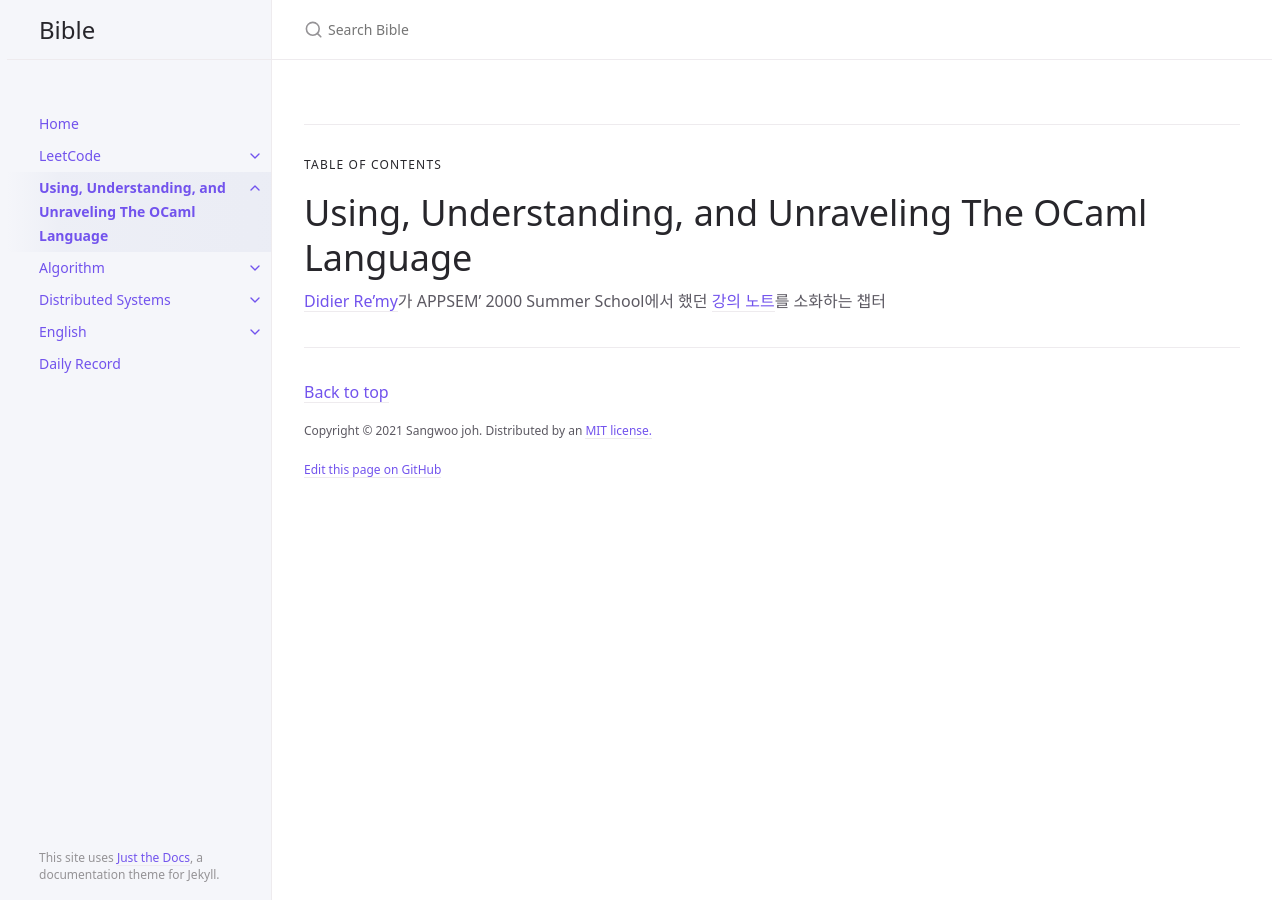
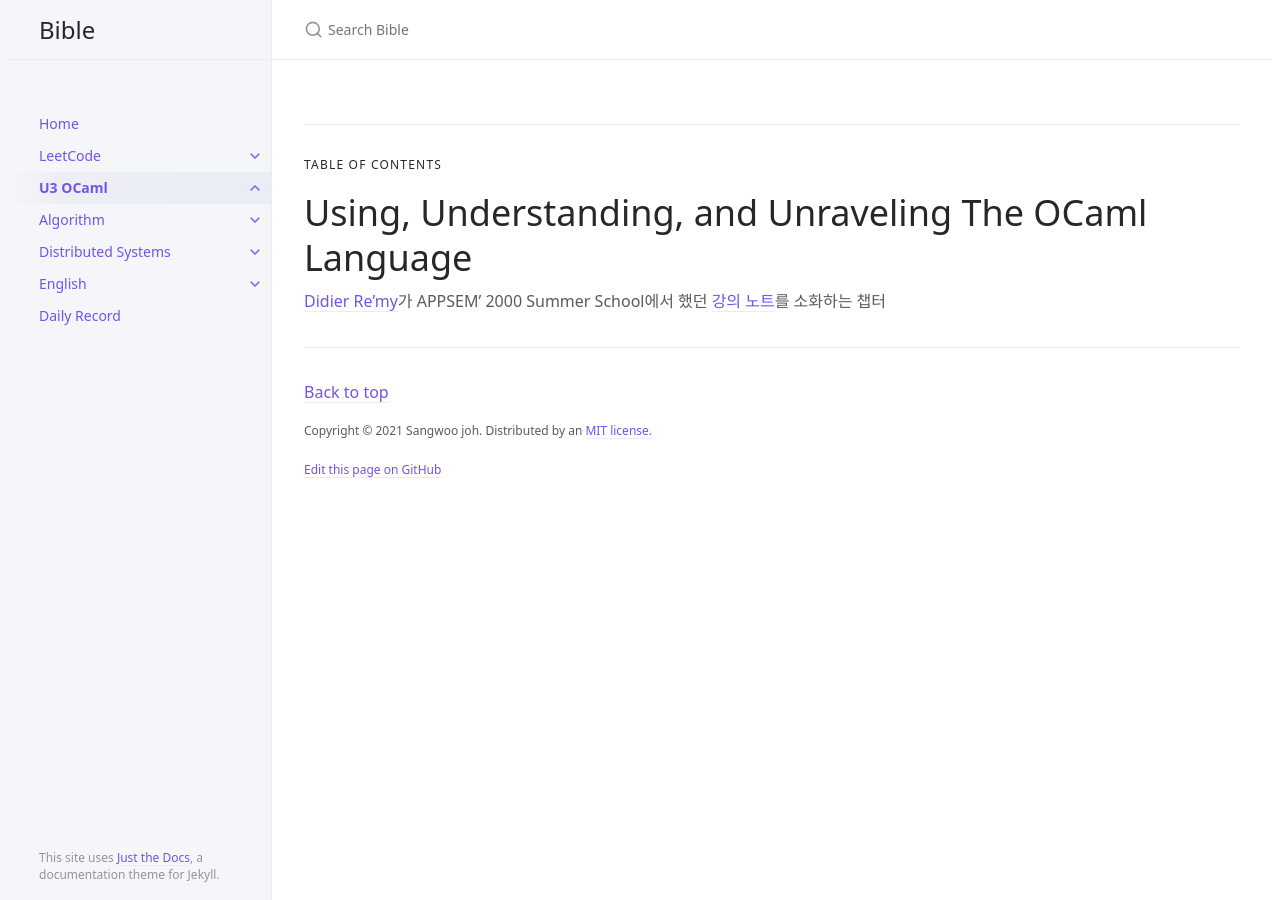
Before and after one commit to sangwoo-joh/bible-archive, a Jekyll site: the page built from u3-ocaml/index.md, in a window 1280 px wide. Built offline with Jekyll 4.4.1, drawn with Linux system fonts in a browser that asks for light colours.

Commit message:
shorten title

```diff
--- a/u3-ocaml/index.md
+++ b/u3-ocaml/index.md
@@ -1,6 +1,6 @@
 ---
 layout: default
-title: Using, Understanding, and Unraveling The OCaml Language
+title: U3 OCaml
 nav_order: 2
 permalink: /u3-ocaml/
 has_children: true
```
